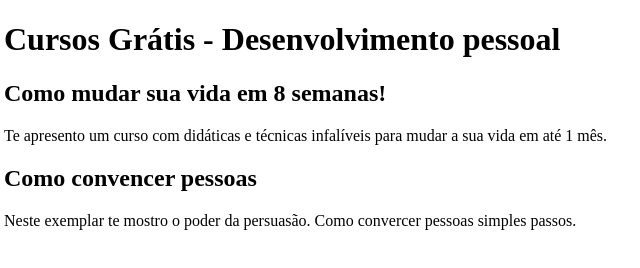
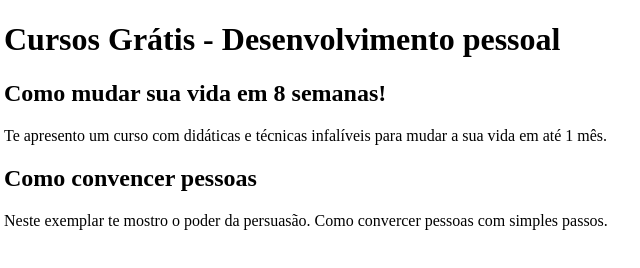
Before and after one commit to Magno-S01/proejto-site, a plain HTML site: page index.html in a window 1280 px wide. Shown: the full height of the page, 4-644 px from the left. Drawn offline with Linux system fonts and the light colour scheme.

Commit message:
Update index.html

```diff
--- a/index.html
+++ b/index.html
@@ -16,7 +16,7 @@
         </article>
         <article>
             <h2>Como convencer pessoas</h2>
-            <p>Neste exemplar te mostro o poder da persuasão. Como convercer pessoas simples passos.</p>
+            <p>Neste exemplar te mostro o poder da persuasão. Como convercer pessoas com simples passos.</p>
         </article>
     </main>
 </body>
```
